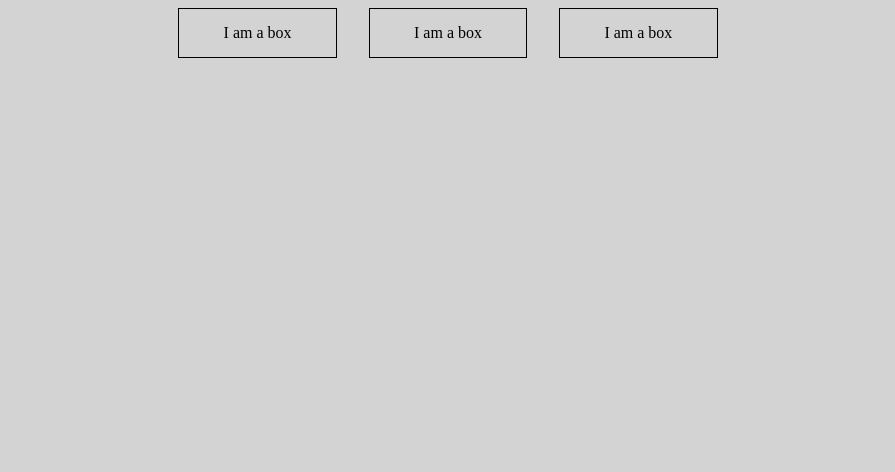
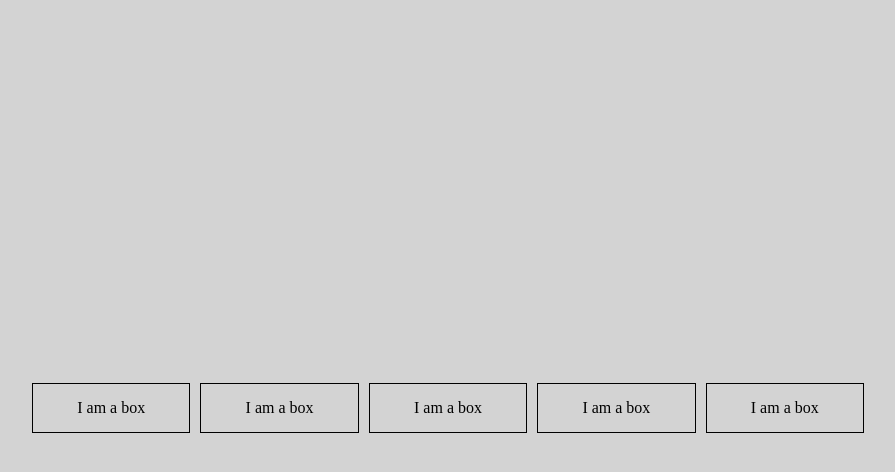
Before and after one commit to kaseyknudsen/javascript_course, a plain HTML site: page keyCode-project/index.html in a window 1280 px wide. Shown: the whole page, without its empty margins (192-1087 px from the left). Drawn offline with Linux system fonts and the light colour scheme.

Commit message:
centered boxes on cross and main axis

```diff
--- a/keyCode-project/index.css
+++ b/keyCode-project/index.css
@@ -1,17 +1,19 @@
 body {
   background-color: lightgray;
+}
+
+.container {
   display: flex;
   flex-direction: row;
-  column-gap: 2em;
-  align-content: center;
+  align-items: center;
   justify-content: center;
+  height: 100vh;
 }
 
 .box {
   border: 1px solid black;
-  /* position: absolute; */
   padding: 15px;
   width: 10%;
   text-align: center;
-  top: 50%;
+  margin: 5px;
 }
--- a/keyCode-project/index.js
+++ b/keyCode-project/index.js
@@ -1,21 +1,22 @@
-const createBox = (className, textToAdd) => {
+const newBox = (className, textToAdd) => {
   const div = document.createElement("div");
   div.className = className;
   const text = document.createTextNode(textToAdd);
   div.appendChild(text);
-  document.body.appendChild(div);
+  return div;
 };
+
+let numBoxes = 5;
 
 const myContainer = () => {
   const container = document.createElement("div");
   container.className = "container";
+  for (i = 0; i < numBoxes; i++) {
+    const box = newBox("box", "I am a box");
+    container.appendChild(box);
+  }
+
   document.body.appendChild(container);
-  const box = createBox("box", "I am a box");
 };
 
-let numBoxes = 3;
-
-const createBoxes = () => {};
-for (i = 0; i < numBoxes; i++) {
-  createBox("box", "I am a box");
-}
+myContainer();
```
